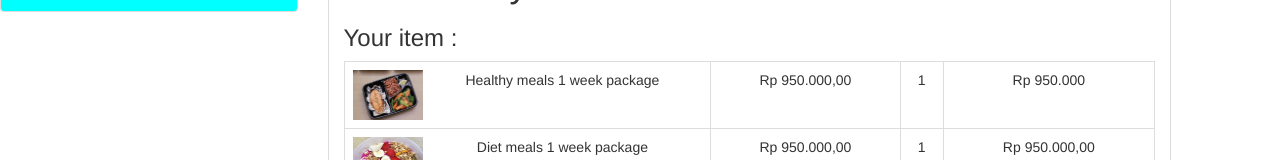
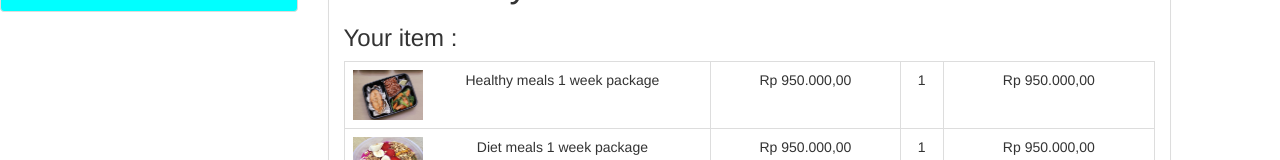
Before and after one commit to lausuz/Front-End_JC5_LauraSuzana, a React (Create React App) app: page /Check_Out in a window 1280 px wide. Shown: the part 211-371 px from the top of the page. Built offline with nearby package versions, Linux system fonts and the light colour scheme.

Commit message:
Front-End_JC5_LauraSuzana

```diff
--- a/src/r_checkout.js
+++ b/src/r_checkout.js
@@ -31,7 +31,7 @@ class r_checkout extends Component {
                       </td>
                       <td><center> Rp 950.000,00 </center></td>
                       <td><center> 1 </center></td>
-                      <td><center> Rp 950.000 </center></td>
+                      <td><center> Rp 950.000,00 </center></td>
                     </tr>
                     <tr>
                       <td>
```
